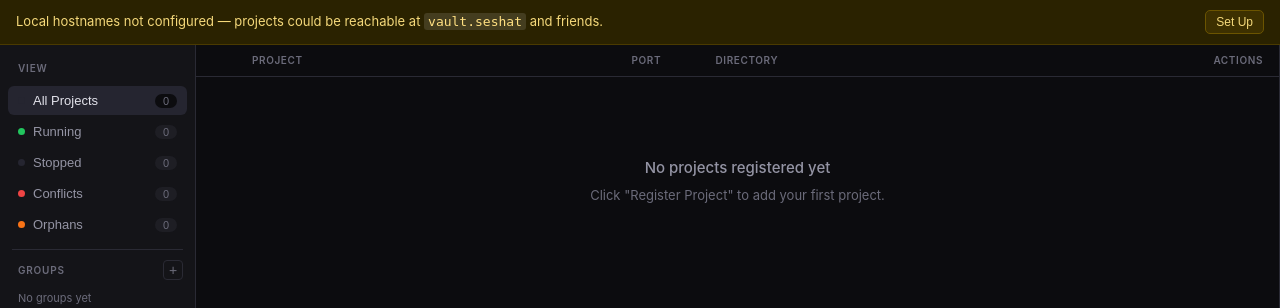
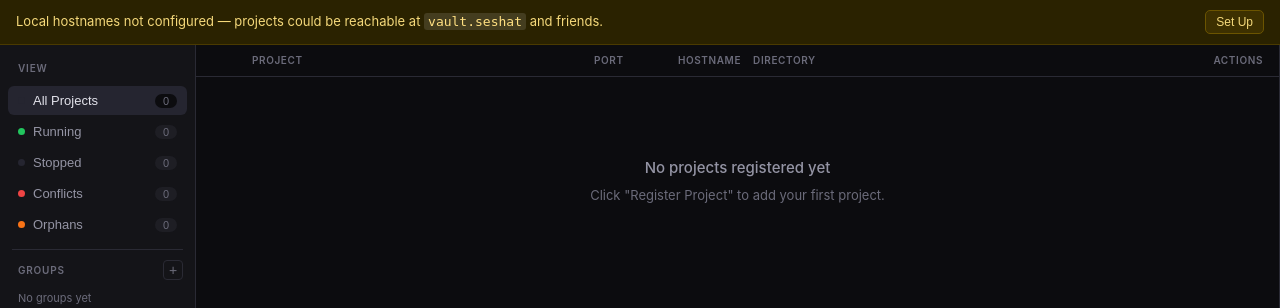
Before and after one commit to rmichaelthomas/seshat-app, a Flask app: page / in a window 1280 px wide. Shown: the part 52-360 px from the top of the page. Run offline with Flask 3, Linux system fonts and the light colour scheme; data that the repository does not hold is empty.

Commit message:
fix: add missing Hostname grid column to project shelf
The hostname chip was added to project rows but the grid template was
never updated from 5 to 6 columns, causing the Actions column to clip
off-screen. Now uses a 6-column grid and always emits a wrapper div for
the hostname cell so column count is consistent.

Co-Authored-By: Claude Sonnet 4.6 <noreply@anthropic.com>

```diff
--- a/static/app.js
+++ b/static/app.js
@@ -400,7 +400,7 @@ function projectRowHTML(p) {
         ${conflictLine}${errorLine}
       </div>
       <div class="project-port">:${p.port}</div>
-      ${_hostnameChipHTML(p.name)}
+      <div>${_hostnameChipHTML(p.name)}</div>
       <div class="project-dir">${esc(shortPath(p.directory))}</div>
       <div class="project-actions">
         <button class="action-btn start-stop-btn ${ssCls}" title="${isRunning?"Stop":"Start"}">${ssIcon}</button>
--- a/static/style.css
+++ b/static/style.css
@@ -137,7 +137,7 @@ html, body {
 .main { flex: 1; overflow-y: auto; min-width: 0; }
 
 .shelf-header {
-  display: grid; grid-template-columns: 28px 1fr 72px 1fr 168px;
+  display: grid; grid-template-columns: 28px 1fr 72px auto 1fr 168px;
   gap: 12px; padding: 8px 16px;
   border-bottom: 1px solid var(--border);
   position: sticky; top: 0; background: var(--bg); z-index: 10;
@@ -150,7 +150,7 @@ html, body {
 /* ── Project rows ─────────────────────────────────────────────────────────── */
 
 .project-row {
-  display: grid; grid-template-columns: 28px 1fr 72px 1fr 168px;
+  display: grid; grid-template-columns: 28px 1fr 72px auto 1fr 168px;
   gap: 12px; align-items: center; padding: 9px 16px;
   border-bottom: 1px solid var(--border); cursor: pointer;
   transition: background 0.1s; user-select: none;
--- a/templates/index.html
+++ b/templates/index.html
@@ -81,6 +81,7 @@
           <div></div>
           <div class="shelf-header-cell">Project</div>
           <div class="shelf-header-cell">Port</div>
+          <div class="shelf-header-cell">Hostname</div>
           <div class="shelf-header-cell">Directory</div>
           <div class="shelf-header-cell" style="text-align:right">Actions</div>
         </div>
```
